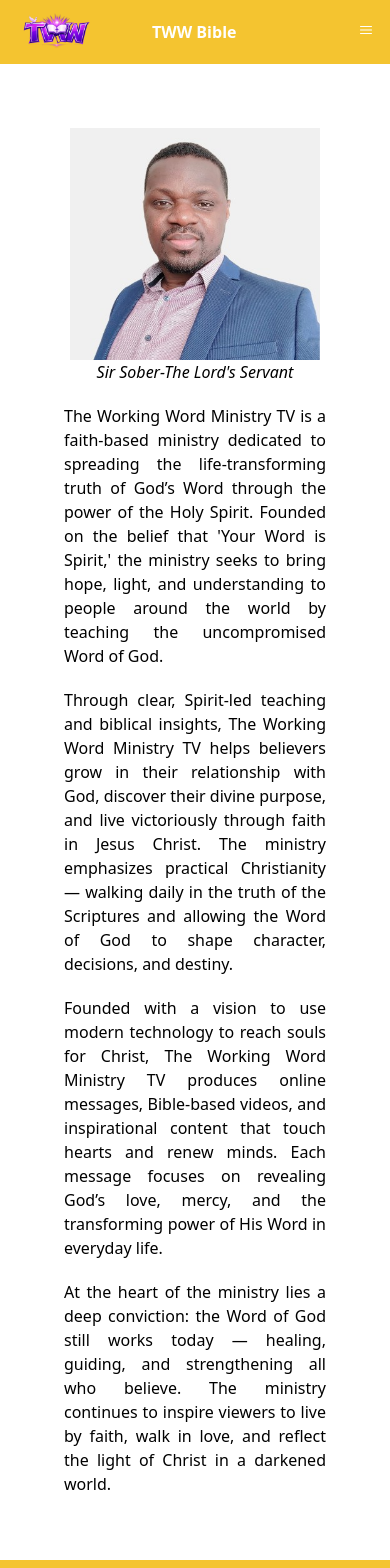
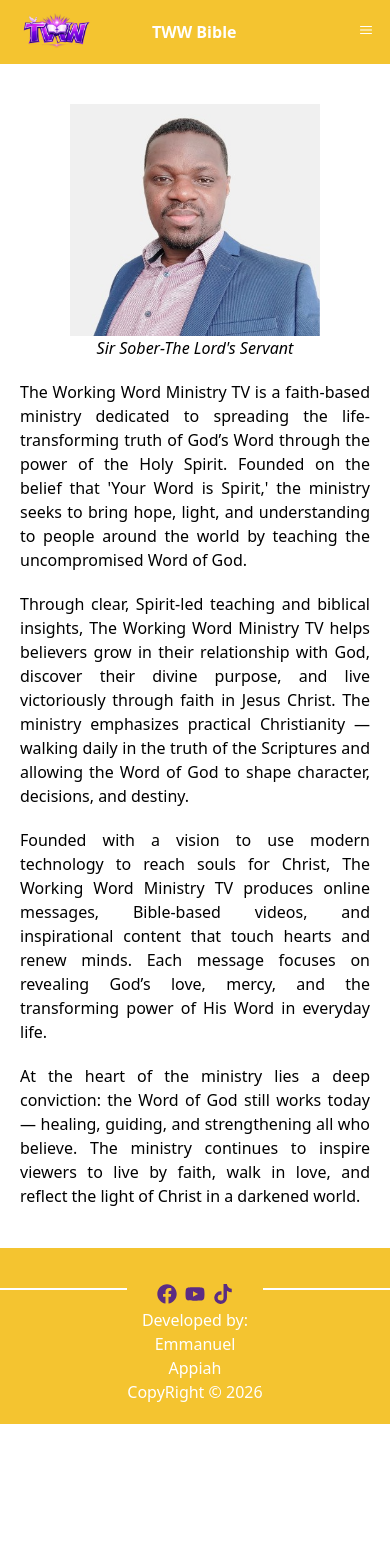
Before and after one commit to KingSober-lab/twwBible, a Next.js app: page /about in a window 390 px wide. Shown: the top 1568 px of the page. After the commit the page ends 1424 px from the top, so only its background shows below. Built offline with nearby package versions, Linux system fonts and the light colour scheme; no server answers.

Commit message:
about padding improved

```diff
--- a/app/_components/Footer.js
+++ b/app/_components/Footer.js
@@ -35,7 +35,7 @@ function Footer() {
               rel="noopener noreferrer"
               className="p-1 hover:scale-110 transition-transform"
             >
-              <FaYoutube className="text-[#512da8] hover:text-red-600 w-5 h-5" />
+              <FaYoutube className="text-[#5B2C83] hover:text-red-600 w-5 h-5" />
             </Link>
 
             <Link
--- a/app/about/page.js
+++ b/app/about/page.js
@@ -3,7 +3,7 @@ import Image from "next/image";
 export default function Page() {
   return (
     <div>
-      <div className=" p-[4rem]">
+      <div className=" px-5 pb-10 pt-10 md:p-[4rem]">
         <div className="flex justify-center">
           <Image
             alt="picture"
```
